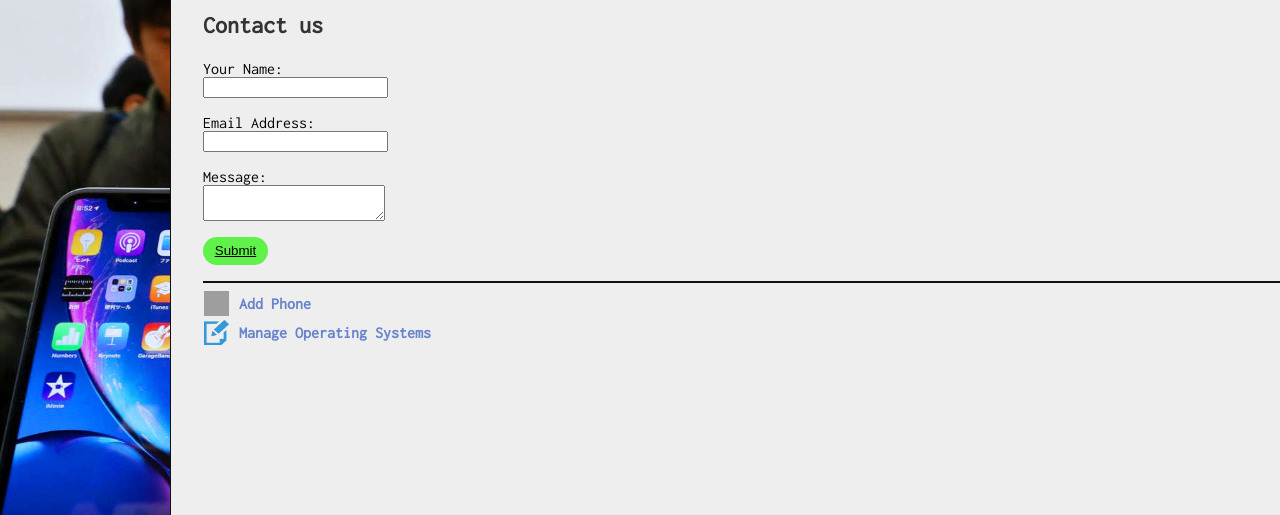
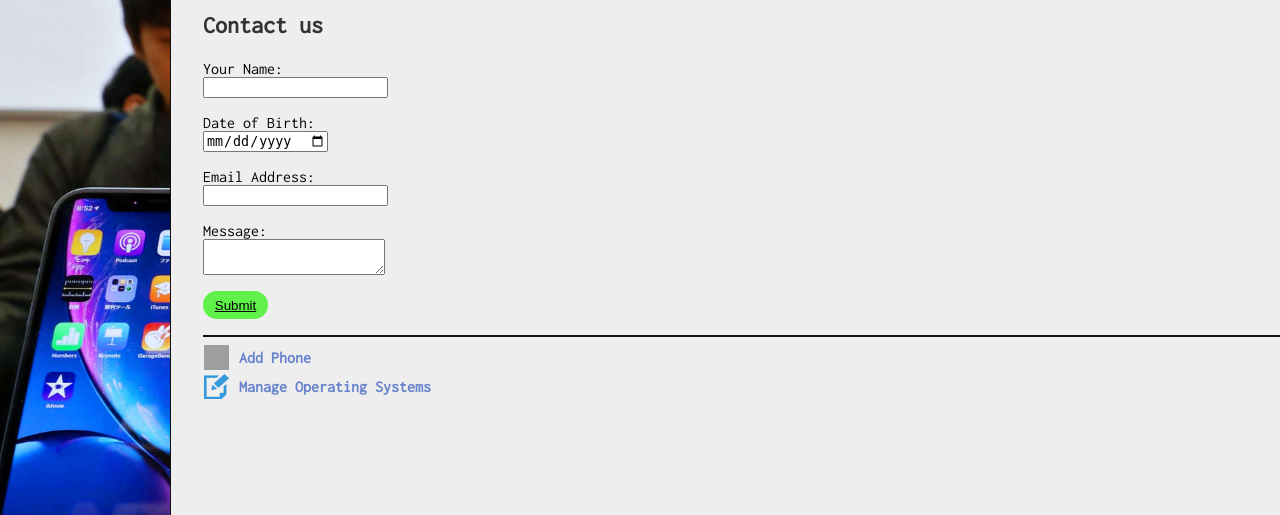
Before and after one commit to RKEC/server-side-ca3, a PHP site: page /contact.php in a window 1280 px wide; the page is wider, and only the part inside the window is pictured. Shown: the part 101-616 px from the top of that part. Run offline with PHP 8.4, Linux system fonts and the light colour scheme; grey boxes are pictures that could not be loaded.

Commit message:
Added date of birth to register and contact form

```diff
--- a/contact-form-handler.php
+++ b/contact-form-handler.php
@@ -2,6 +2,7 @@
 $errors = '';
 $myemail = 'd00230925@student.dkit.ie';//<-----Put your DkIT email address here.
 if(empty($_POST['name'])  ||
+   empty($_POST['dob']) ||
    empty($_POST['email']) ||
    empty($_POST['message']))
 {
@@ -9,6 +10,7 @@ if(empty($_POST['name'])  ||
 }
 
 $name = $_POST['name'];
+$dob = $_POST['dob'];
 $email_address = $_POST['email'];
 $message = $_POST['message'];
 
@@ -24,7 +26,7 @@ if( empty($errors))
 	$to = $myemail;
 	$email_subject = "Contact form submission: $name";
 	$email_body = "You have received a new message. ".
-	" Here are the details:\n Name: $name \n Email: $email_address \n Message \n $message";
+	" Here are the details:\n Name: $name \n Date of Birth: $dob \n Email: $email_address \n Message \n $message";
 
 	$headers = "From: $myemail\n";
 	$headers .= "Reply-To: $email_address";
--- a/contact.php
+++ b/contact.php
@@ -1,6 +1,7 @@
 <head>
     <link rel="icon" href="image_uploads/favicon.png" type="png" sizes="16x16">
     <script language="JavaScript" src="scripts/gen_validatorv31.js" type="text/javascript"></script>
+    <script language="JavaScript" src="scripts/current_date.js" type="text/javascript"></script>
 </head>
 
 
@@ -10,12 +11,15 @@
     include('includes/header.php');
     ?>
 
-
 <h1>Contact us</h1>
 <form method="POST" name="contactform" action="contact-form-handler.php">
 <p>
 <label for='name'>Your Name:</label> <br>
 <input type="text" name="name" required>
+</p>
+<p>
+<label for='dob'>Date of Birth:</label> <br>
+<input id="datefield" type="date" name="dob" min="1950-01-01" required/> <br>
 </p>
 <p>
 <label for='email'>Email Address:</label> <br>
--- /dev/null
+++ b/scripts/current_date.js
@@ -0,0 +1,13 @@
+var today = new Date();
+var dd = today.getDate();
+var mm = today.getMonth()+1; //January is 0!
+var yyyy = today.getFullYear();
+ if(dd<10){
+        dd='0'+dd
+    }
+    if(mm<10){
+        mm='0'+mm
+    }
+
+today = yyyy+'-'+mm+'-'+dd;
+document.getElementById("datefield").setAttribute("max", today);
```
Also changed, not shown: register.php (+6 -1 lines), includes/sidebar.php (added), profile.php (added).
